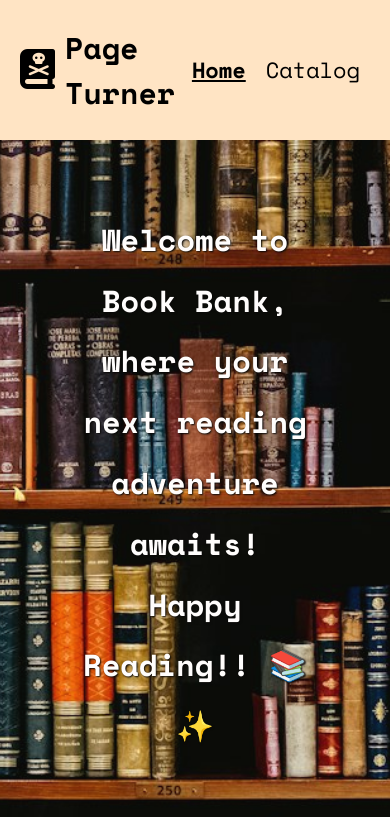
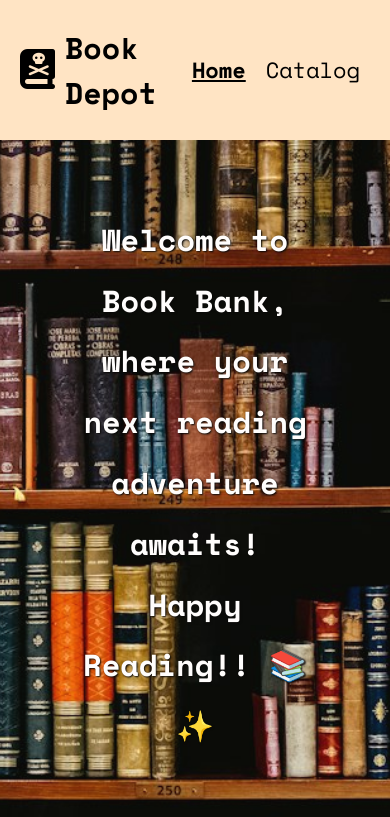
Before and after one commit to JLopez0001/Page-Turner, a React (Create React App) app: page / in a window 390 px wide. Shown: the top 817 px of the page. Built offline with nearby package versions, Linux system fonts and the light colour scheme.

Commit message:
added responsive layout to app

```diff
--- a/public/index.html
+++ b/public/index.html
@@ -23,7 +23,7 @@
       crossorigin="anonymous"
     ></script>
     <link rel="manifest" href="%PUBLIC_URL%/manifest.json" />
-    <title>Page Turner</title>
+    <title>Book Depot</title>
   </head>
   <body>
     <noscript>You need to enable JavaScript to run this app.</noscript>
--- a/src/components/navbar/Navbar.jsx
+++ b/src/components/navbar/Navbar.jsx
@@ -19,7 +19,7 @@ function Navbar() {
         <Link to="/" onClick={() => setActiveLink("home")}>
           <div className="header-container">
             <i class="fa-solid fa-book-skull fa-2xl"></i>
-            <h1>Page Turner</h1>
+            <h1>Book Depot</h1>
           </div>
         </Link>
 
--- a/src/styles/book-detail/book-details.css
+++ b/src/styles/book-detail/book-details.css
@@ -11,7 +11,6 @@
   display: flex;
   justify-content: center;
   flex-direction: column;
-
   padding: 50px;
   width: 1000px;
   margin: 40px;
@@ -37,3 +36,16 @@
 .book-image-detail {
   height: 600px;
 }
+
+@media (max-width: 519px) {
+  .book-image-detail {
+    width: 270px;
+    height: 500px;
+  }
+  .book-detail-container {
+    width: 80%px;
+  }
+  .book-details {
+    width: 300px;
+  }
+}
--- a/src/styles/catalog-styles/catalog.css
+++ b/src/styles/catalog-styles/catalog.css
@@ -27,9 +27,14 @@
   flex-wrap: wrap;
   justify-content: center;
   flex-direction: column;
-
   align-items: center;
 }
 .cpage {
   height: 100%;
 }
+
+@media (max-width: 487px) {
+  .subject-container {
+    width: 90%;
+  }
+}
```
